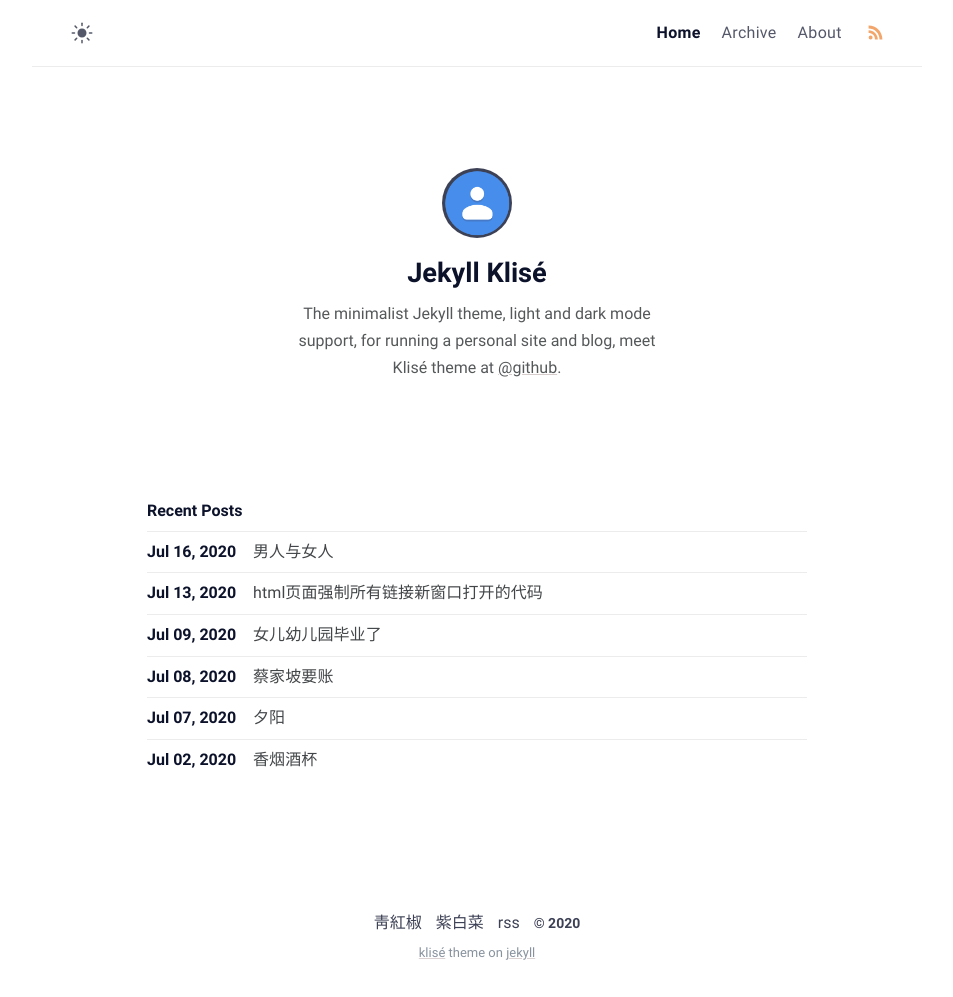
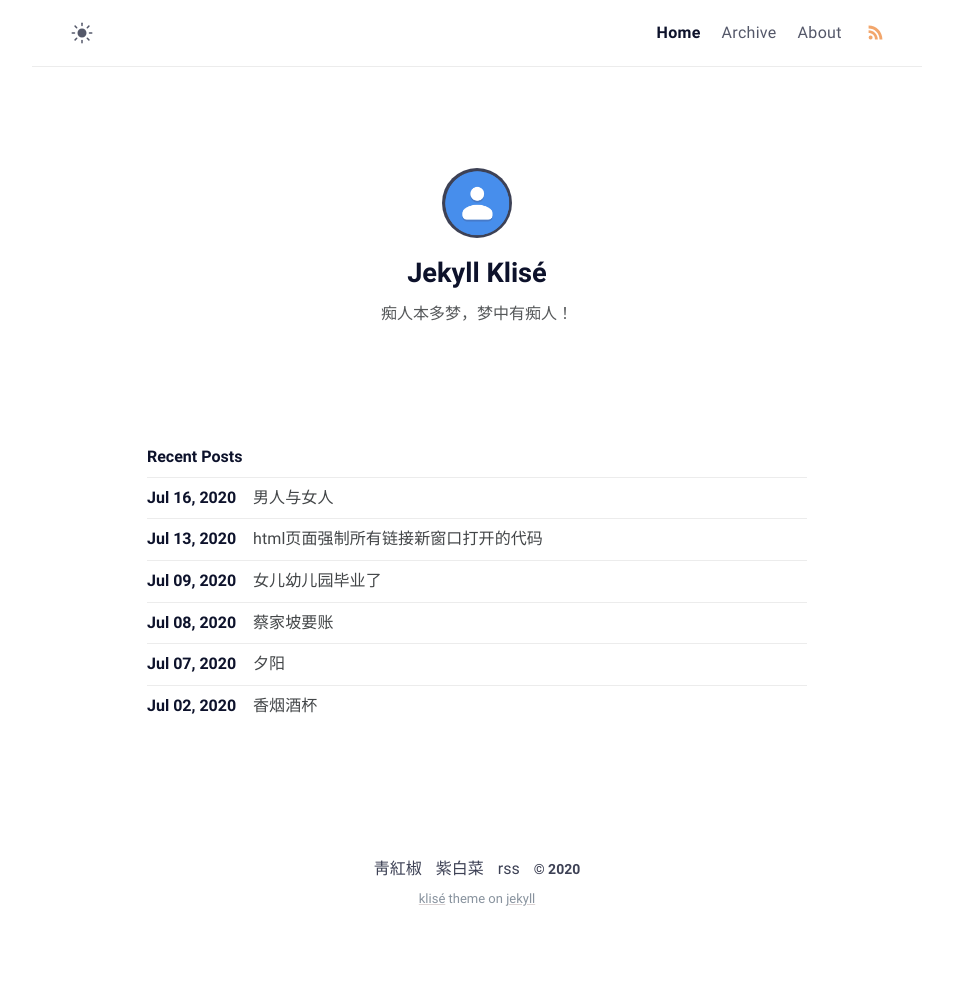
Before and after one commit to YiPianYe/yipianye.github.io, a Jekyll site: the page built from index.md, in a window 1280 px wide. Shown: the whole page, without its empty margins (163-1116 px from the left). Built offline with Jekyll 4.4.1, drawn with Linux system fonts in a browser that asks for light colours; after the commit the page ends 943 px from its top, so only the background shows below that.

Commit message:
Update _config.yml

```diff
--- a/_config.yml
+++ b/_config.yml
@@ -1,5 +1,5 @@
 # 痴人多梦
-title: Klise Theme # site title
+title: 痴人多梦 # site title
 baseurl: ""
 url: "https://chirenduomeng.github.io"
 description: >- # site description
@@ -15,8 +15,7 @@
 author:
   name: Jekyll Klisé # author name
   bio: >- # tell to the world
-    The minimalist Jekyll theme, light and dark mode support, for running a personal site and blog,
-    meet Klisé theme at <a href="https://github.com/piharpi/jekyll-klise" target="_blank" rel="noopener">@github</a>.
+    痴人本多梦，梦中有痴人！
   username: username # general username
   github: github_username # github username
   twitter: twitter_username # twitter username
```
